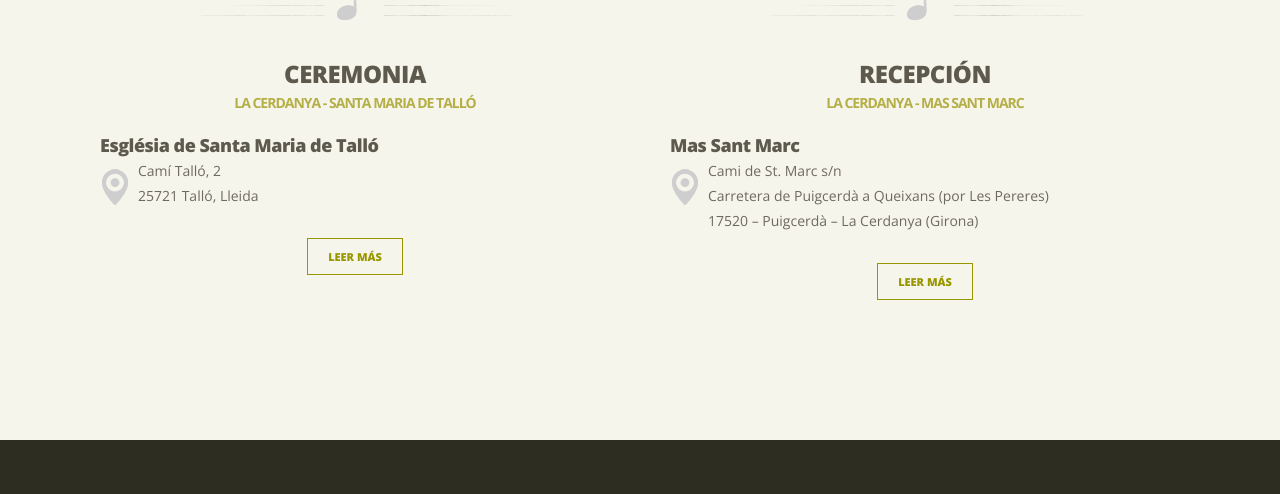
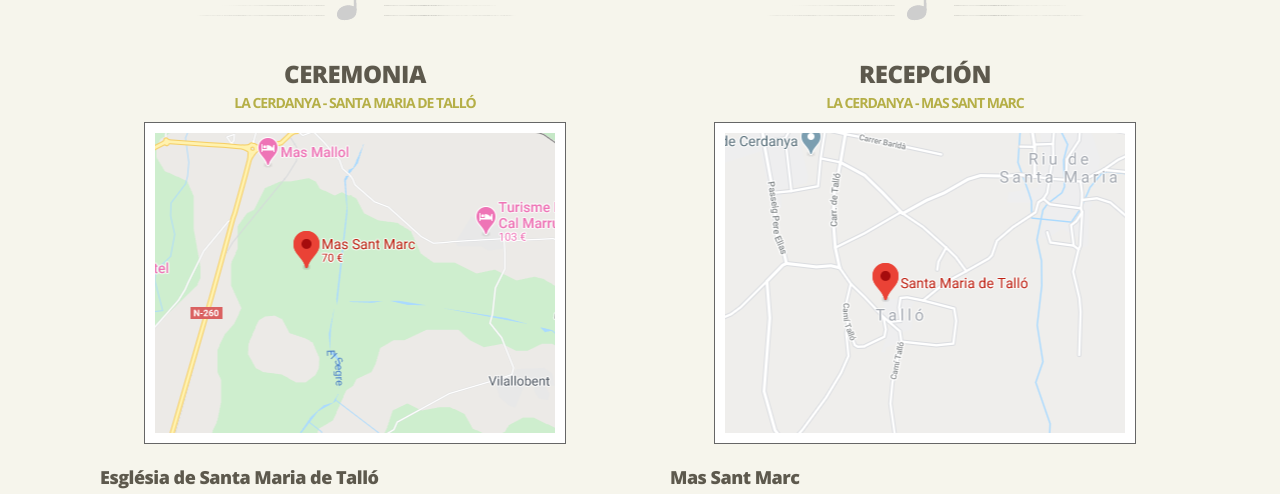
Before and after one commit to pearpages/wedding, a React (Create React App) app: page / in a window 1280 px wide. Shown: the part 1981-2475 px from the top of the page. Built offline with nearby package versions, Linux system fonts and the light colour scheme; no server answers; a web font is replaced by a local one.

Commit message:
refactor: maps

```diff
--- a/src/components/Locations/Locations.tsx
+++ b/src/components/Locations/Locations.tsx
@@ -1,11 +1,13 @@
 import React, { useContext } from "react";
+
 import "./Locations.scss";
-
+import masSantMarc from "./images/mas-sant-marc.png";
+import santaMaria from "./images/santa-maria-de-tallo.png";
 import { Texts } from "types";
 import { ROUTES } from "Routes";
 import { TextContext } from "core";
 import { t } from "helpers";
-import { ReadMore, Address } from "components";
+import { ReadMore, Address, Map } from "components";
 
 function Location({
   title,
@@ -13,7 +15,8 @@ function Location({
   location,
   iframe,
   route,
-  icon
+  icon,
+  image
 }: {
   title: string;
   subtitle: string;
@@ -21,6 +24,7 @@ function Location({
   iframe: string;
   route: string;
   icon: string;
+  image: string;
 }) {
   return (
     <>
@@ -29,19 +33,13 @@ function Location({
       </div>
       <h2>{title}</h2>
       <h3 className="subtitle">{subtitle}</h3>
+      <Map image={image} />
       <Address
         data={{
           title: location.name,
           htmlBody: location.address
         }}
       />
-      {/* <iframe
-        title={title}
-        style={{ border: "1px double white", marginBottom: "10px" }}
-        src={iframe}
-        width="280"
-        height="300"
-      ></iframe> */}
       <ReadMore route={route} />
     </>
   );
@@ -60,6 +58,7 @@ export function Locations() {
             iframe={texts["santaMaria"].iframe}
             route={ROUTES.SANTA_MARIA_DE_TALLO}
             icon={"/images/icon_music.png"}
+            image={santaMaria}
           />
         </div>
         <div className="left12_last">
@@ -70,6 +69,7 @@ export function Locations() {
             iframe={texts["santMarc"].iframe}
             route={ROUTES.MAS_SANT_ARC}
             icon={"/images/icon_music.png"}
+            image={masSantMarc}
           />
         </div>
         {/* <div className="left13_last">
--- /dev/null
+++ b/src/components/Map/Map.scss
@@ -0,0 +1,12 @@
+.map {
+  border: 1px solid #666;
+  display: inline-block;
+  &__image {
+    border: 10px solid white;
+    background-color: black;
+    background-size: auto !important;
+    background-position: bottom center !important;
+    width: 400px;
+    height: 300px;
+  }
+}
--- /dev/null
+++ b/src/components/Map/Map.tsx
@@ -0,0 +1,12 @@
+import React from "react";
+
+import "./Map.scss";
+import { getImage } from "helpers";
+
+export function Map({ image }: { image: string }) {
+  return (
+    <div className="map">
+      <div className="map__image" {...getImage(image)}></div>
+    </div>
+  );
+}
--- /dev/null
+++ b/src/components/Map/index.ts
@@ -0,0 +1 @@
+export * from "./Map";
--- a/src/components/index.ts
+++ b/src/components/index.ts
@@ -16,3 +16,4 @@ export * from "./HalfLeft";
 export * from "./HalfRight";
 export * from "./Form";
 export * from "./Address";
+export * from "./Map";
--- a/src/helpers/helpers.ts
+++ b/src/helpers/helpers.ts
@@ -66,7 +66,7 @@ export const getSymbol = (value: number, symbol: string): string => {
 
 export const getImage = (imagePath: string) => ({
   style: {
-    background: "url(" + imagePath + ")",
+    backgroundImage: "url(" + imagePath + ")",
     backgroundSize: "cover",
     backgroundPosition: "center center"
   }
```
Also changed, not shown: src/components/Locations/images/mas-sant-marc.png (added), src/components/Locations/images/santa-maria-de-tallo.png (added).
